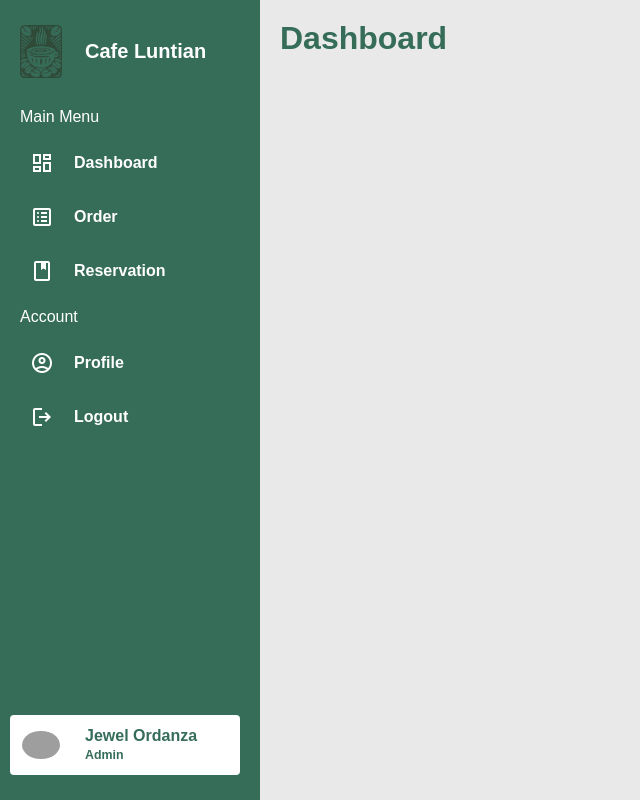
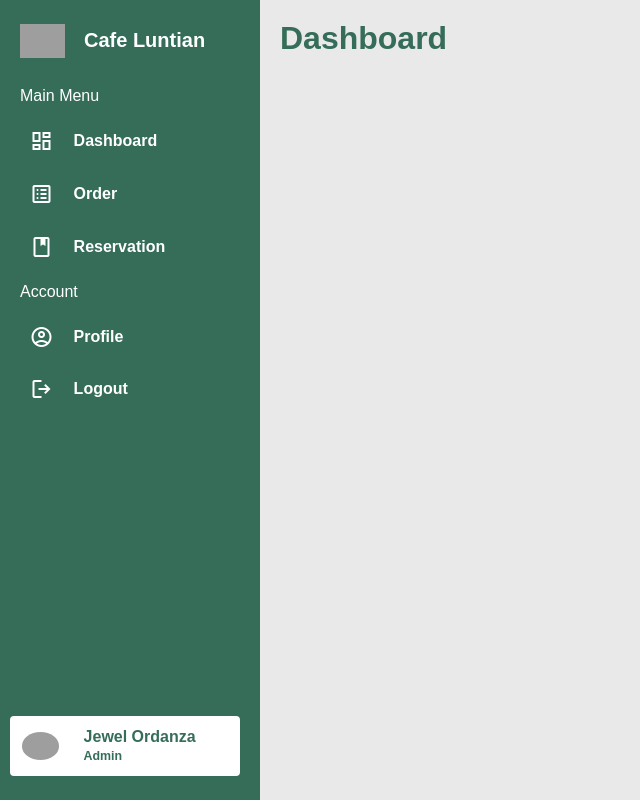
Before and after one commit to Lois223/CafeLuntian, a PHP site: page /dashboard.php in a window 1280 px wide. Shown: the whole page, without its empty margins (0-640 px from the left). Run offline with PHP 8.4, Linux system fonts and the light colour scheme; a user stored in the database is signed in; some libraries are stand-ins or nearby versions; grey boxes are pictures that could not be loaded.

Commit message:
Add files via upload

```diff
--- a/dashboard.php
+++ b/dashboard.php
@@ -17,7 +17,7 @@
   <body>
     <aside class="sidebar">
       <div class="sidebar-header">
-        <img src="img/logo2.png" alt="logo" />
+        <img src="img/logo3.png" alt="logo" />
         <h2>Cafe Luntian</h2>
       </div>
 
--- a/style3.css
+++ b/style3.css
@@ -21,18 +21,18 @@
     top: 0;
     left: 0;
     height: 100%;
-    width: 85px;
+    width: 5.3rem;
     display: flex;
     overflow-x: hidden;
     flex-direction: column;
     background: #356D59;
-    padding: 25px 20px;
+    padding: 1.5rem 1.25rem;
     transition: all 0.4s ease;
     z-index: 1000;
   }
 
   .sidebar:hover {
-    width: 260px;
+    width: 16.25rem;
   }
 
   .sidebar .sidebar-header {
@@ -41,7 +41,7 @@
   }
 
   .sidebar .sidebar-header img {
-    width: 42px;
+    width: 2.8rem;
   }
 
   .sidebar .sidebar-header h2 {
@@ -49,14 +49,14 @@
     font-size: 1.25rem;
     font-weight: 600;
     white-space: nowrap;
-    margin-left: 23px;
+    margin-left: 1.2rem;
   }
 
   .sidebar-links h4 {
     color: #fff;
     font-weight: 500;
     white-space: nowrap;
-    margin: 10px 0;
+    margin: .6rem 0;
     position: relative;
   }
 
@@ -88,7 +88,7 @@
 
   .sidebar-links {
     list-style: none;
-    margin-top: 20px;
+    margin-top: 1.25rem;
     height: 80%;
     overflow-y: auto;
     scrollbar-width: none;
@@ -105,7 +105,7 @@
     color: #fff;
     font-weight: 600;
     white-space: nowrap;
-    padding: 15px 10px;
+    padding: .9rem .6rem;
     text-decoration: none;
     transition: 0.2s ease;
   }
@@ -118,7 +118,7 @@
 
   .user-account {
     margin-top: auto;
-    padding: 12px 10px;
+    padding: .75rem .6rem;
     margin-left: -10px;
   }
 
@@ -129,7 +129,7 @@
   }
 
   .user-profile img {
-    width: 42px;
+    width: 2.6rem;
     border-radius: 50%;
     border: 2px solid #fff;
   }
@@ -146,7 +146,7 @@
 
   .user-detail {
     color: #356D59;
-    margin-left: 23px;
+    margin-left: 1.4rem;
     white-space: nowrap;
   }
 
@@ -156,18 +156,18 @@
   }
 
   .main {
-    margin-left: 85px;
-    padding: 20px;
+    margin-left: 5.3rem;
+    padding: 1.25rem;
     transition: margin-left 0.4s ease;
     overflow-x: hidden;
   }
 
   .sidebar:hover ~ .main {
-    margin-left: 260px;
+    margin-left: 16.25rem;
   }
 
   .main header {
-    margin-bottom: 20px;
+    margin-bottom: 1.25rem;
   }
 
   .main h1 {
```
